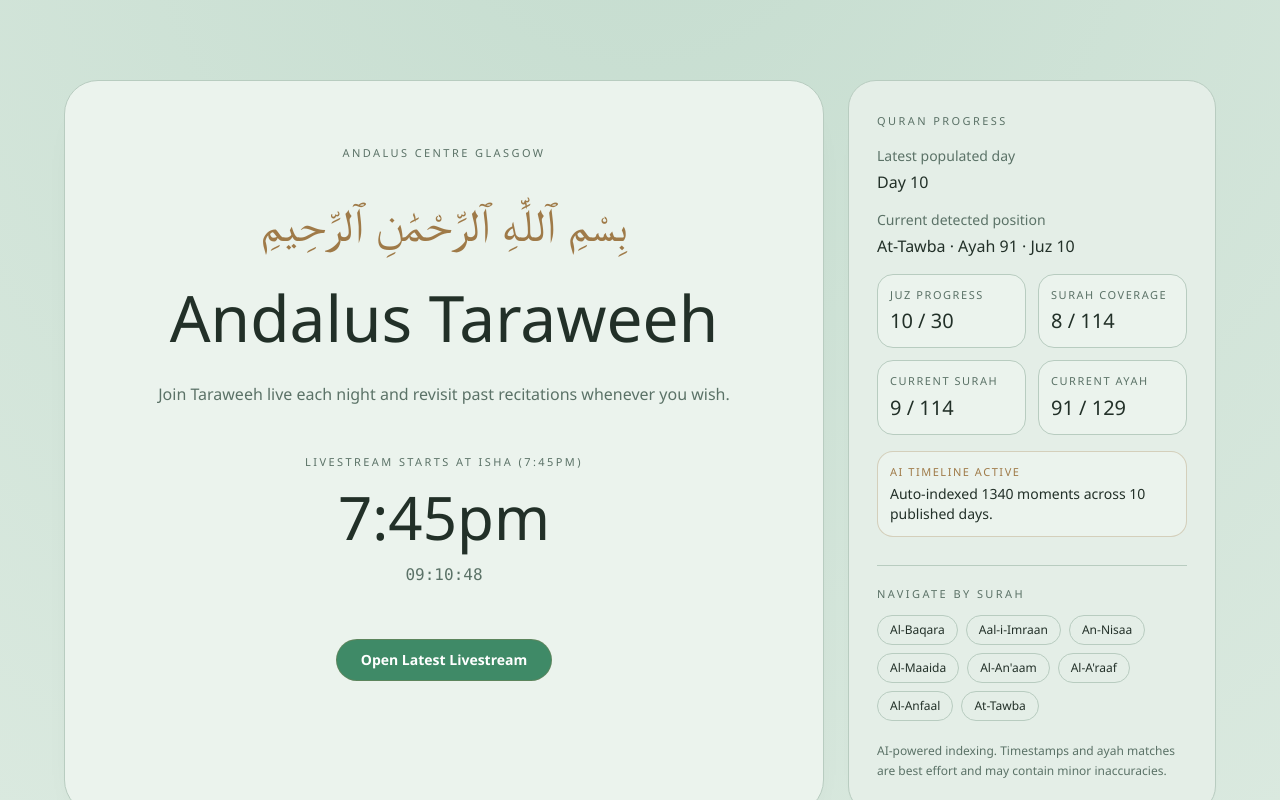
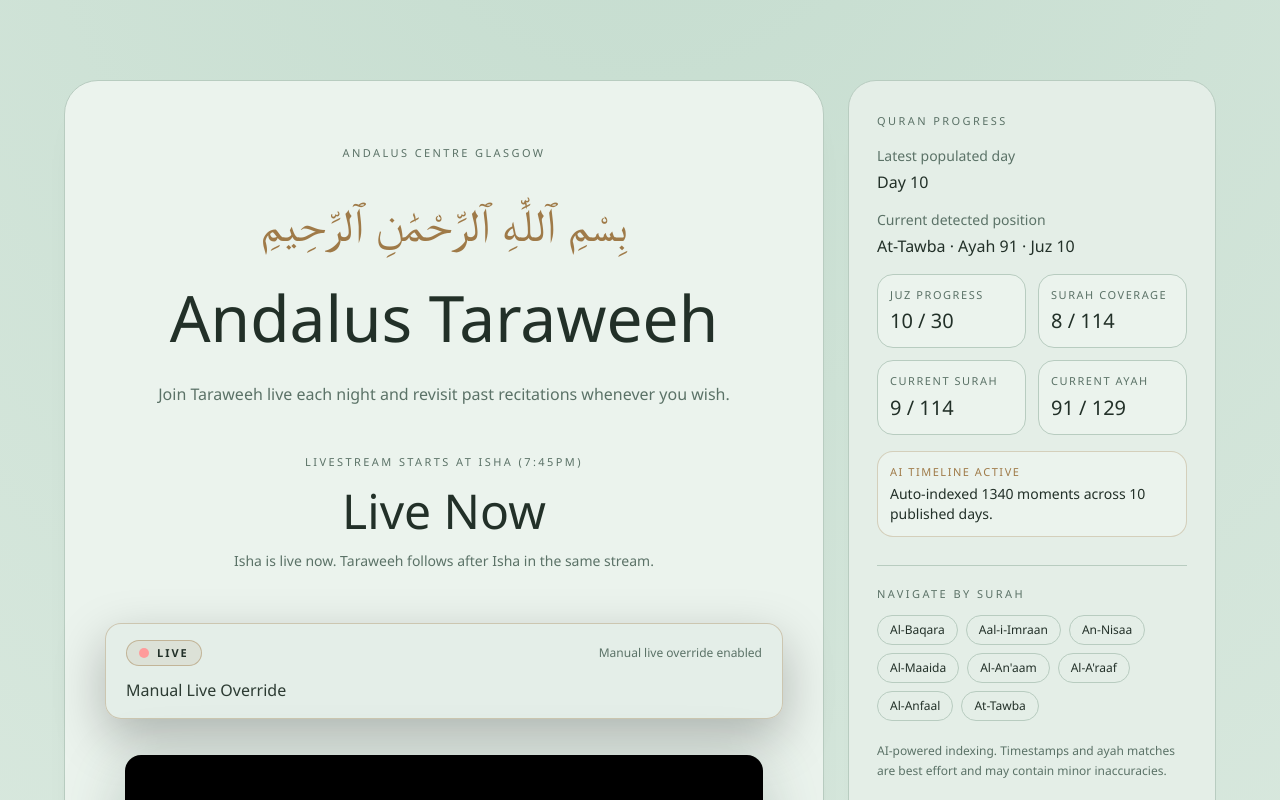
Before and after one commit to Himikid/andalus-taraweeh, a Next.js app: page / in a window 1280 px wide. Shown: the top 800 px of the page. Built offline with nearby package versions, Linux system fonts and the light colour scheme; no server answers.

Commit message:
Set manual live override stream

```diff
--- a/data/liveOverride.ts
+++ b/data/liveOverride.ts
@@ -1,4 +1,4 @@
-const MANUAL_LIVE_URL = "";
+const MANUAL_LIVE_URL = "https://youtube.com/live/-A-Q-bpob-U";
 
 function extractYouTubeVideoId(input: string): string | null {
   const trimmed = input.trim();
```
